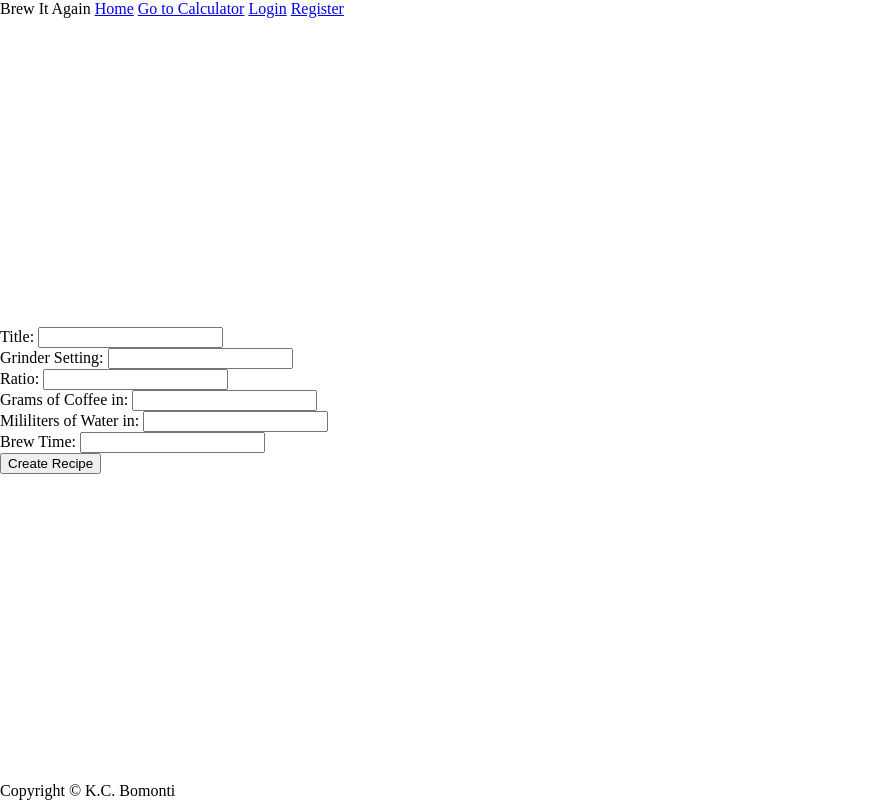
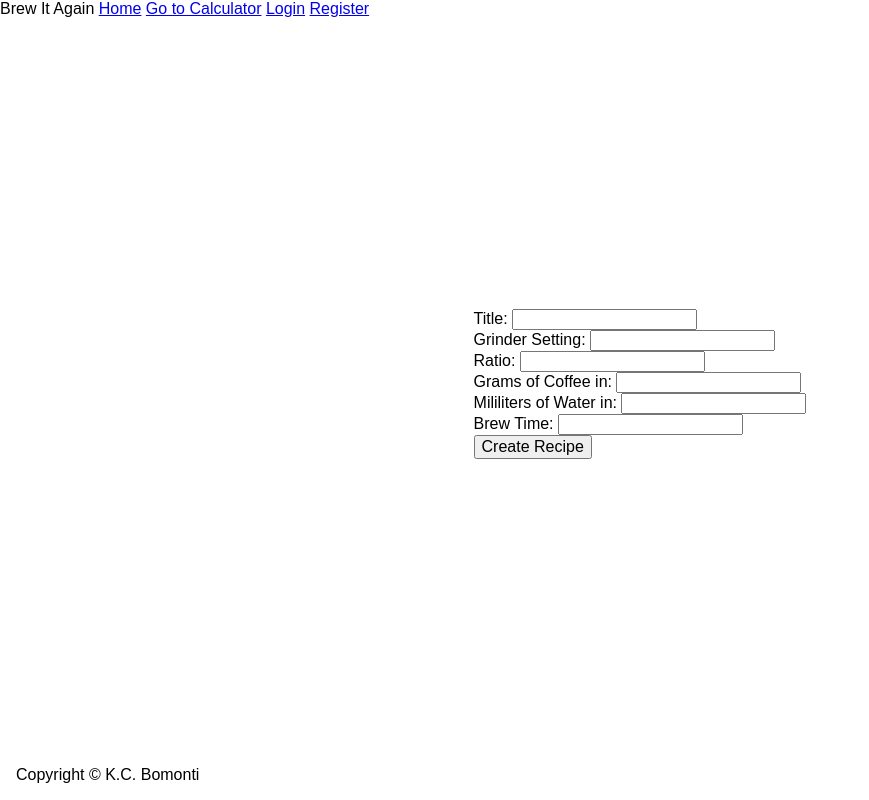
Before and after one commit to TwoStarLightMints/brew_it_again, a Django app: page /new_recipe in a window 1280 px wide. Shown: the whole page, without its empty margins (0-869 px from the left). Run offline with Django 5.2, Linux system fonts and the light colour scheme.

Commit message:
Update stylings for cohesiveness and a general button design

```diff
--- a/bia_proj/static/base.css
+++ b/bia_proj/static/base.css
@@ -1,3 +1,7 @@
+* {
+    font-family: "Arial";
+}
+
 html {
     height: 100%;
 }
@@ -9,3 +13,29 @@ body {
     flex-direction: column;
     justify-content: space-between;
 }
+
+header, footer {
+    margin: 1em;
+}
+
+main {
+    margin: 0 auto;
+}
+
+.rounded-button {
+    text-decoration: none;
+    padding: .5em;
+    border: none;
+    border-radius: 8px;
+    background-color: rgb(230, 7, 7);
+    color: white;
+}
+
+.rounded-button:hover {
+    background-color: rgb(210, 23, 23);
+    cursor: pointer;
+}
+
+button {
+    font-size: 1em;
+}
```
